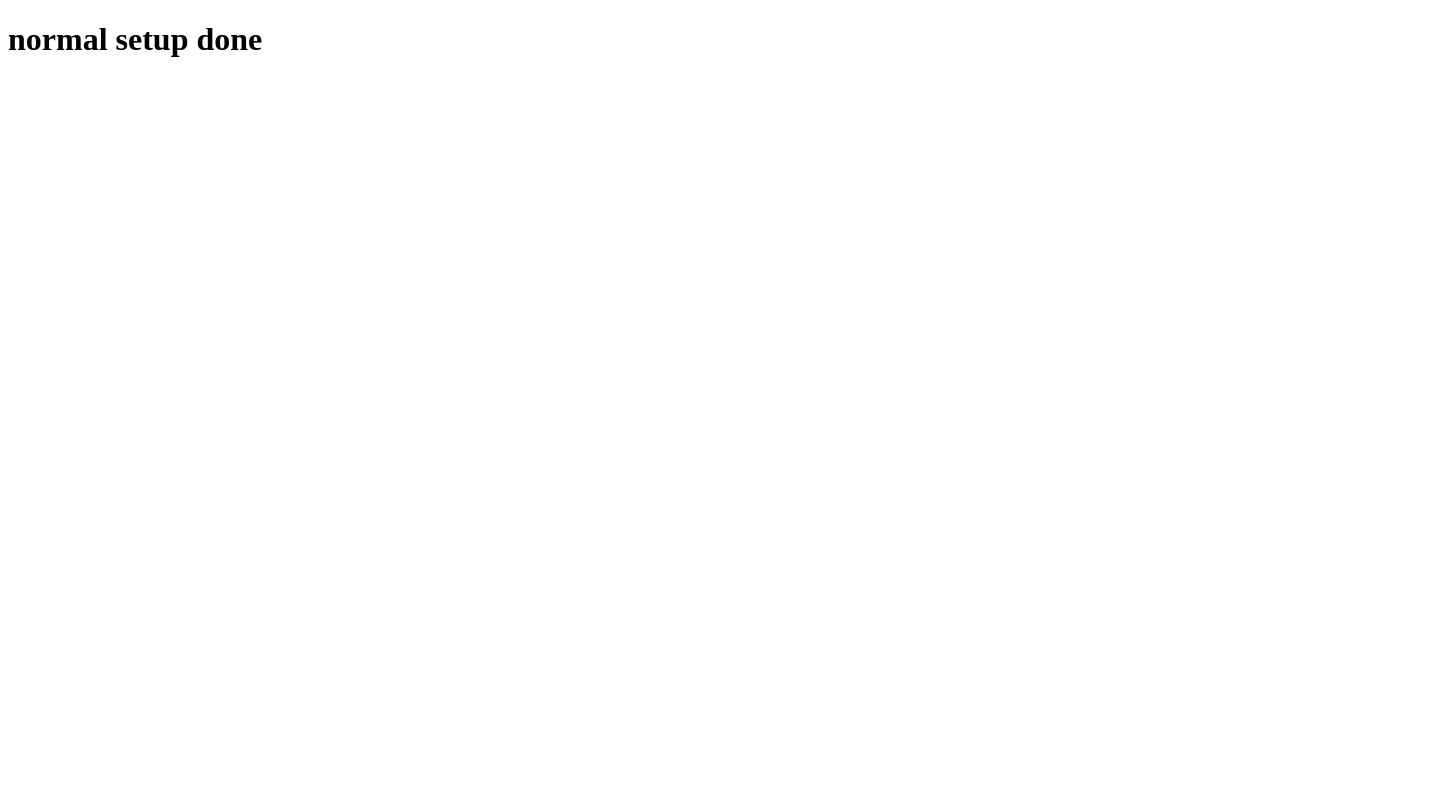
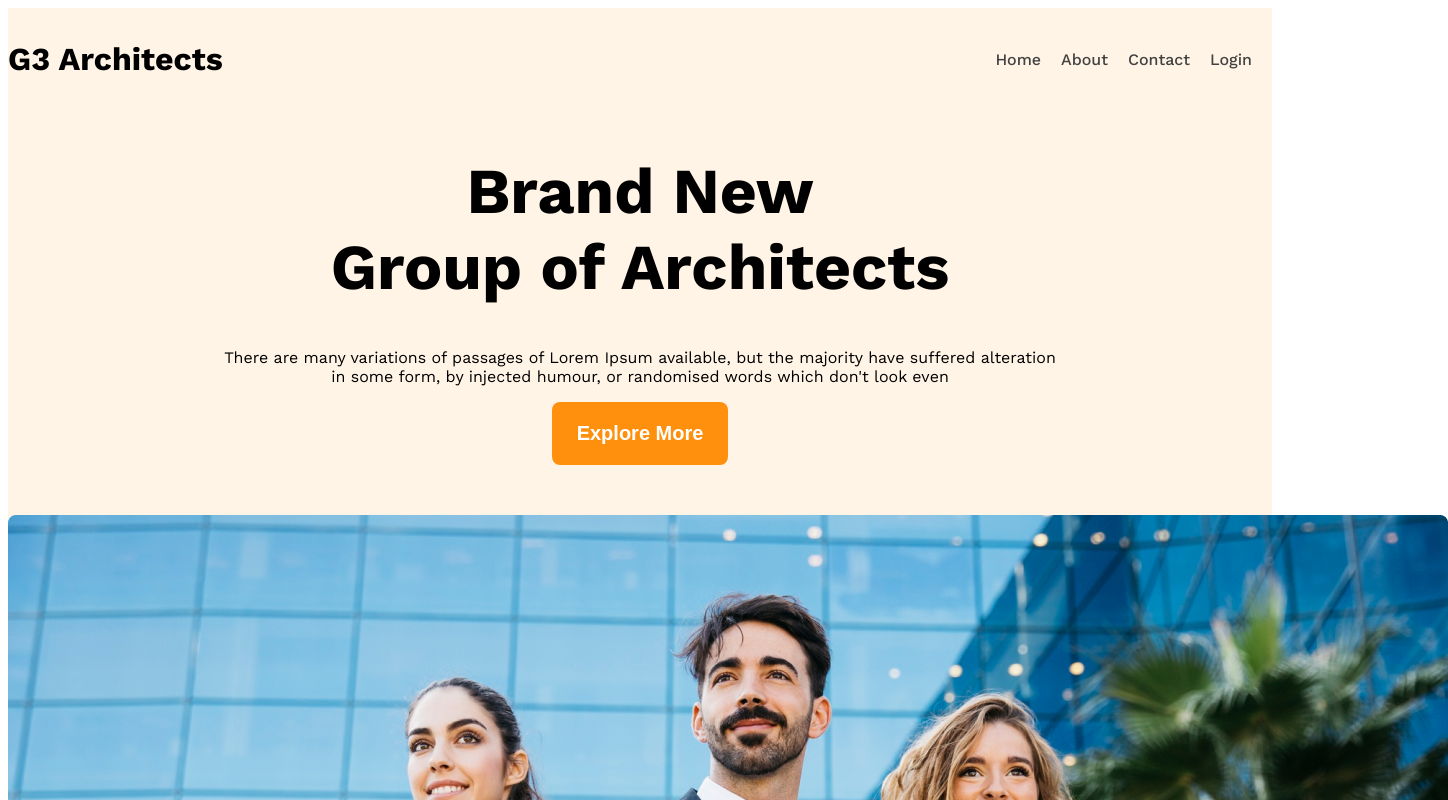
Before and after one commit to nazmulhossenshanto/G3-architect, a plain HTML site: page index.html in a window 1280 px wide. Shown: the top 800 px of the page, 1448 px wide, since content can reach past the window. Drawn offline with nearby package versions, Linux system fonts and the light colour scheme.

Commit message:
added header

```diff
--- a/index.html
+++ b/index.html
@@ -1,16 +1,44 @@
 <!DOCTYPE html>
 <html lang="en">
+
 <head>
     <meta charset="UTF-8">
     <meta name="viewport" content="width=device-width, initial-scale=1.0">
     <title>G3 Architects</title>
     <link rel="stylesheet" href="styles/style.css">
 </head>
-<body>
-    <header>
-        <h1>normal setup done</h1>
+
+<body class="work-sans-font">
+    <header class="bg-light">
+        <nav class="navbar">
+            <h3 class="brand">G3 Architects</h3>
+            <ul class="nav-links">
+                <li class="nav-item"><a href="" class="nav-link text-gray">Home</a></li>
+                <li class="nav-item"><a href="" class="nav-link text-gray">About</a></li>
+                <li class="nav-item"><a href="" class="nav-link text-gray">Contact</a></li>
+                <li class="nav-item"><a href="" class="nav-link text-gray">Login</a></li>
+            </ul>
+        </nav>
+        <div class="banner">
+            <div class="banner-content">
+                <h1 class="banner-title">Brand New <br>
+                    Group of Architects
+                </h1>
+                <p class="banner-description">
+                    There are many variations of passages of Lorem Ipsum available, but the majority have suffered
+                    alteration in some form, by injected humour, or randomised words which don't look even
+                </p>
+                <button class="btn-primary">Explore More</button>
+            </div>
+            <img src="./images/banner.png" alt="">
+        </div>
     </header>
-    <main></main>
-    <footer></footer>
+    <main>
+
+    </main>
+    <footer>
+
+    </footer>
 </body>
+
 </html>
--- a/styles/style.css
+++ b/styles/style.css
@@ -0,0 +1,72 @@
+@import url('https://fonts.googleapis.com/css2?family=Work+Sans:ital,wght@0,100..900;1,100..900&display=swap');
+
+.work-sans-font {
+    font-family: "Work Sans", sans-serif;
+}
+
+/* common shared styles */
+
+
+/* dark o2 */
+.text-gray {
+    color: #424242;
+}
+
+/* dark 03 */
+.text-light-gray {
+    color: #727272;
+}
+
+.bg-light {
+    background-color: rgba(255, 144, 14, 0.1);
+}
+.btn-primary{
+    color: white;
+    text-align: center;
+    padding: 20px 25px;
+    font-size: 1.25rem;
+    font-weight: 600;
+    border-radius: 8px;
+    border: none;
+    background-color: #FF900E;
+}
+
+/* header styles */
+/* nav bar related styles */
+.navbar,
+.banner {
+    max-width: 1440px;
+    margin: 0 auto;
+}
+.brand{
+    font-weight: 700;
+    font-size: 2rem;
+}
+.navbar {
+    display: flex;
+    justify-content: space-between;
+    align-items: center;
+}
+
+.nav-links {
+    display: flex;
+    list-style: none;
+
+}
+
+.nav-link {
+    text-decoration: none;
+    margin-right: 20px;
+    font-weight: 500;
+}
+/* banner related styles */
+.banner-content{
+    max-width: 850px;
+    margin: 0 auto;
+    text-align: center;
+    margin-bottom: 50px;
+}
+.banner-title{
+    font-weight: 700;
+    font-size: 4rem;
+}
```
